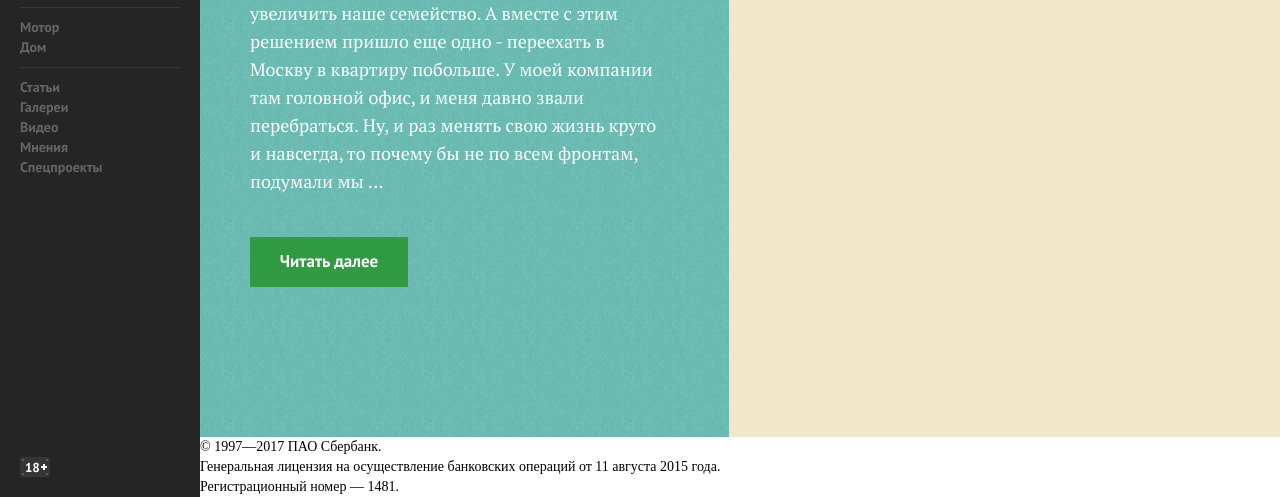
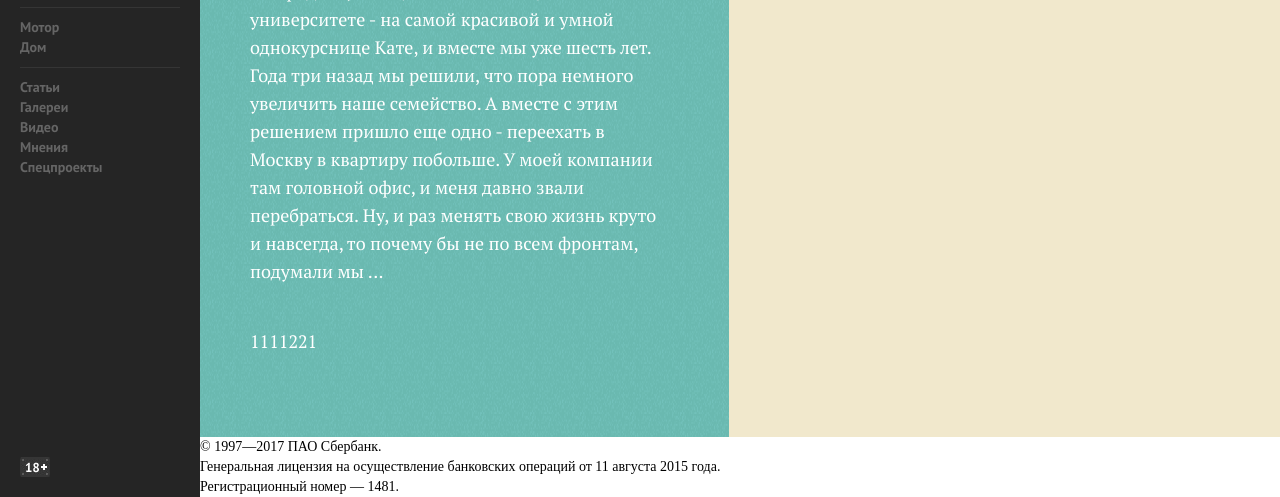
Before and after one commit to kamika9ze/lenta, a website: page src/index.html in a window 1280 px wide. Both pictures are taken after a click on the button "Читать далее". Shown: the part 303-800 px from the top of the page. Drawn offline with nearby package versions, Linux system fonts and the light colour scheme; files that its build step writes are made by us from their sources; files whose address does not match are found by name.

Commit message:
add script

```diff
--- /dev/null
+++ b/src/assets/js/script-sber.js
@@ -0,0 +1,4 @@
+$(".section-history-btn").click(function () {
+    $(this).parents('.section-history').find('.section-history-hide-text').show();
+    $(this).hide();
+});
--- a/src/assets/less/styles-sber.less
+++ b/src/assets/less/styles-sber.less
@@ -154,6 +154,9 @@
 	display: inline-block;
 	margin-bottom: 110px;
 }
+.section-history-hide-text {
+	display: none;
+}
 
 // img section
 .section1 {
--- a/src/index.html
+++ b/src/index.html
@@ -61,6 +61,9 @@
 						<span class="section-history-title-bg-bottom"></span>
 					</div>
 					<p>Я всю жизнь прожил в Екатеринбурге. Плотинка, уральский рок, книжки Алексея Иванова - это все мое родное, в общем. Женился еще в университете - на самой красивой и умной однокурснице Кате, и вместе мы уже шесть лет. Года три назад мы решили, что пора немного увеличить наше семейство. А вместе с этим решением пришло еще одно - переехать в Москву в квартиру побольше. У моей компании там головной офис, и меня давно звали перебраться. Ну, и раз менять свою жизнь круто и навсегда, то почему бы не по всем фронтам, подумали мы ...</p>
+					<div class="section-history-hide-text">
+						<p>1111221</p>
+					</div>
 					<button class="section-history-btn">Читать далее</button>
 				</div>
 				<div class="section-right"></div>
@@ -69,6 +72,7 @@
 		</div>
 		<script type="text/javascript" src="./assets/js/jquery-3.2.1.min.js"></script>
 		<script type="text/javascript" src="./assets/js/app.js"></script>
+		<script type="text/javascript" src="./assets/js/script-sber.js"></script>
 		<script type="text/javascript" src="./assets/js/aos.js"></script>
 		<script>
 		    $(document).ready(function () {
```
Also changed, not shown: src/assets/css/styles-sber.css.
